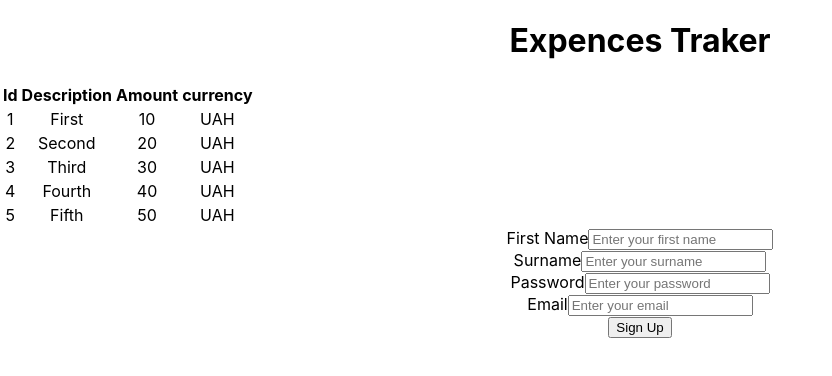
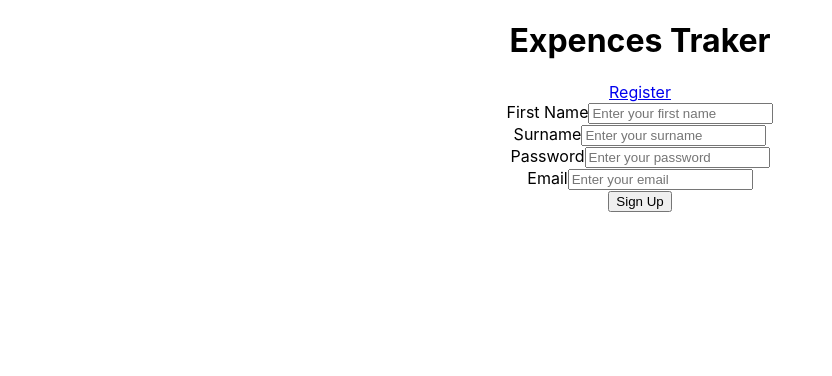
Before and after one commit to vvoityshyn/extracker, a React (Create React App) app in the folder extracker-ui/: page /register in a window 1280 px wide. Shown: the top 376 px of the page, without its empty margins (0-832 px from the left). Built offline with nearby package versions, Linux system fonts and the light colour scheme.

Commit message:
Added logging for component lifecycle events

```diff
--- a/extracker-ui/package.json
+++ b/extracker-ui/package.json
@@ -5,6 +5,7 @@
   "dependencies": {
     "react": "^16.8.4",
     "react-dom": "^16.8.4",
+    "react-router-dom": "^5.0.0",
     "react-scripts": "2.1.8"
   },
   "scripts": {
--- a/extracker-ui/src/App.js
+++ b/extracker-ui/src/App.js
@@ -1,79 +1,42 @@
 import React, { Component } from 'react';
-import logo from './logo.svg';
 import './App.css';
+import { Route, Link, BrowserRouter as Router, Switch } from 'react-router-dom'
 import ExpenceList from './pages/expences/ExpenceList';
+import RegistrationForm from './pages/account/RegistrationForm';
+import Notfound from './pages/common/NotFound';
 
 class App extends Component {
 
   constructor() {
       super();
-
-      this.state = {
-          email: '',
-          password: '',
-          firstName: '',
-          surname: ''
-      };
-
-      this.handleChange = this.handleChange.bind(this);
-      this.onSubmit = this.onSubmit.bind(this);
+      console.log("[App] constructor");
   }
 
-  handleChange(e) {
-      let target = e.target;
-      let value = target.value;
-      let name = target.name;
-
-      this.setState({
-        [name]: value
-      });
+  componentDidMount() {
+    console.log("[App] componentDidMount");
   }
 
-  onSubmit(e) {
-    e.preventDefault();
-
-    console.log('The form was submitted with the following data:');
-    console.log(this.state);
-
-    fetch("http://localhost:8080/api/user/register", {
-      method: "POST",
-      headers: {
-        "content-type" : "application/json"
-      },
-      body: JSON.stringify(this.state)
-    });
+  componentWillUnmount() {
+    console.log("[App] componentWillUnmount");
   }
 
   render() {
+    console.log("[App] render");
+
     return (
+      <Router>
       <div className="App">
         <h1>Expences Traker</h1>
-        <ExpenceList />
         <div>
-          <form onSubmit={this.onSubmit}>
-              <div className="FormField">
-                  <label className="FormField__Label" htmlFor="firstName">First Name</label>
-                  <input type="text" id="firstName" className="FormField__Input" placeholder="Enter your first name" name="firstName" value={this.state.firstName} onChange={this.handleChange} />
-              </div>
-              <div className="FormField">
-                  <label className="FormField__Label" htmlFor="surname">Surname</label>
-                  <input type="text" id="surname" className="FormField__Input" placeholder="Enter your surname" name="surname" value={this.state.surname} onChange={this.handleChange} />
-              </div>
-              <div className="FormField">
-                  <label className="FormField__Label" htmlFor="password">Password</label>
-                  <input type="password" id="password" className="FormField__Input" placeholder="Enter your password" name="password" value={this.state.password} onChange={this.handleChange} />
-              </div>
-              <div className="FormField">
-                  <label className="FormField__Label" htmlFor="email">Email</label>
-                  <input type="email" id="email" className="FormField__Input" placeholder="Enter your email" name="email" value={this.state.email} onChange={this.handleChange} />
-              </div>
-              <div className="FormField">
-                  <button className="FormField__Button mr-20">Sign Up</button>
-              </div>
-          </form>
+          <Link to="/register">Register</Link>
         </div>
-
+        <Switch>
+          <Route exact path="/" component={ExpenceList} />
+          <Route path="/register" component={RegistrationForm} />
+          <Route component={Notfound} />
+        </Switch>
       </div>
+      </Router>
     );
   }
 }
--- /dev/null
+++ b/extracker-ui/src/pages/account/RegistrationForm.js
@@ -0,0 +1,82 @@
+import React, { Component } from 'react';
+
+class RegistrationForm extends Component {
+
+  constructor() {
+      super();
+
+      this.state = {
+          email: '',
+          password: '',
+          firstName: '',
+          surname: ''
+      };
+
+      this.handleChange = this.handleChange.bind(this);
+      this.onSubmit = this.onSubmit.bind(this);
+
+      console.log("[RegistrationForm] constructor");
+  }
+
+  componentDidMount() {
+    console.log("[RegistrationForm] componentDidMount");
+  }
+
+  componentWillUnmount() {
+    console.log("[RegistrationForm] componentWillUnmount");
+  }
+
+  handleChange(e) {
+      let target = e.target;
+      let value = target.value;
+      let name = target.name;
+
+      this.setState({
+        [name]: value
+      });
+  }
+
+  onSubmit(e) {
+    e.preventDefault();
+
+    console.log('The form was submitted with the following data:');
+    console.log(this.state);
+
+    fetch("http://localhost:8080/api/user/register", {
+      method: "POST",
+      headers: {
+        "content-type" : "application/json"
+      },
+      body: JSON.stringify(this.state)
+    });
+  }
+
+  render() {
+    console.log("[RegistrationForm] render");
+    return (
+        <form onSubmit={this.onSubmit}>
+            <div className="FormField">
+                <label className="FormField__Label" htmlFor="firstName">First Name</label>
+                <input type="text" id="firstName" className="FormField__Input" placeholder="Enter your first name" name="firstName" value={this.state.firstName} onChange={this.handleChange} />
+            </div>
+            <div className="FormField">
+                <label className="FormField__Label" htmlFor="surname">Surname</label>
+                <input type="text" id="surname" className="FormField__Input" placeholder="Enter your surname" name="surname" value={this.state.surname} onChange={this.handleChange} />
+            </div>
+            <div className="FormField">
+                <label className="FormField__Label" htmlFor="password">Password</label>
+                <input type="password" id="password" className="FormField__Input" placeholder="Enter your password" name="password" value={this.state.password} onChange={this.handleChange} />
+            </div>
+            <div className="FormField">
+                <label className="FormField__Label" htmlFor="email">Email</label>
+                <input type="email" id="email" className="FormField__Input" placeholder="Enter your email" name="email" value={this.state.email} onChange={this.handleChange} />
+            </div>
+            <div className="FormField">
+                <button className="FormField__Button mr-20">Sign Up</button>
+            </div>
+        </form>
+    );
+  }
+}
+
+export default RegistrationForm;
--- /dev/null
+++ b/extracker-ui/src/pages/common/NotFound.js
@@ -0,0 +1,25 @@
+import React from 'react';
+
+class NotFound extends React.Component {
+
+    constructor() {
+        super();
+        console.log("[NotFound] constructor");
+    }
+
+    componentDidMount() {
+        console.log("[NotFound] componentDidMount");
+    }
+
+    componentWillUnmount() {
+        console.log("[NotFound] componentWillUnmount");
+    }
+
+    render() {
+        console.log("[NotFound] render");
+        return (<div>Page not found</div>);
+    }
+
+}
+
+export default NotFound;
--- a/extracker-ui/src/pages/expences/ExpenceItem.js
+++ b/extracker-ui/src/pages/expences/ExpenceItem.js
@@ -3,10 +3,25 @@ import React, { Component } from 'react';
 
 class ExpenceItem extends Component {
 
+    constructor() {
+        super();
+        console.log("[ExpenceItem] constructor");
+    }
+
+    componentDidMount() {
+        console.log("[ExpenceItem] componentDidMount");
+    }
+
+    componentWillUnmount() {
+        console.log("[ExpenceItem] componentWillUnmount");
+    }
+
     render() {
+        console.log("[ExpenceItem] render");
+
         const item = this.props.item;
         return (
-            <tr>
+            <tr key={ item.id }>
                 <td>{ item.id }</td>
                 <td>{ item.description }</td>
                 <td>{ item.amount }</td>
--- a/extracker-ui/src/pages/expences/ExpenceList.js
+++ b/extracker-ui/src/pages/expences/ExpenceList.js
@@ -1,10 +1,23 @@
 import React, { Component } from 'react';
 import ExpenceItem from './ExpenceItem';
 
-
 class ExpenceList extends Component {
 
+    constructor() {
+        super();
+        console.log("[ExpenceList] constructor");
+    }
+
+    componentDidMount() {
+        console.log("[ExpenceList] componentDidMount");
+    }
+
+    componentWillUnmount() {
+        console.log("[ExpenceList] componentWillUnmount");
+    }
+
     render() {
+        console.log("[ExpenceList] render");
 
         let items = [
             { id : 1, description : "First", amount : 10, currency : "UAH" },
```
Also changed, not shown: 1 other file (tests, documents, lock files or other folders).
